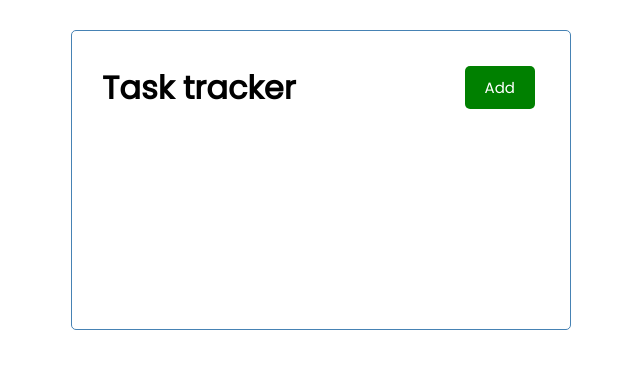
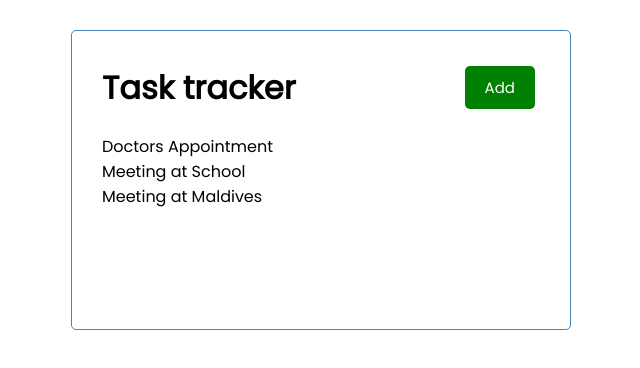
Before and after one commit to crypt096/react-task-tracker, a React (Create React App) app: page / in a window 1280 px wide. Shown: the top 368 px of the page, without its empty margins (319-959 px from the left). Built offline with nearby package versions, Linux system fonts and the light colour scheme; the HTML template or start-up script is replaced by a standard one.

Commit message:
Add tasks component.

```diff
--- a/src/App.js
+++ b/src/App.js
@@ -1,9 +1,11 @@
 import Header from './components/Header';
+import Tasks from './components/Tasks';
 
 function App() {
   return (
     <div className="container">
       <Header/>
+      <Tasks/>
     </div>
   );
 }
--- /dev/null
+++ b/src/components/Tasks.js
@@ -0,0 +1,32 @@
+const Tasks = () => {
+  const tasks = [
+    {
+      "id": 1,
+      "text": "Doctors Appointment",
+      "day": "Feb 5th at 2:30pm",
+      "reminder": true
+    },
+    {
+      "id": 2,
+      "text": "Meeting at School",
+      "day": "Feb 6th at 1:30pm",
+      "reminder": true
+    },
+    {
+      "id": 3,
+      "text": "Meeting at Maldives",
+      "day": "Feb 16th at 00:00am",
+      "reminder": true
+    }
+  ]
+  return (
+    <>
+      {tasks.map((task) => (
+        <div key={task.id}>
+          {task.text}
+        </div>
+      ))}
+    </>);
+}
+
+export default Tasks;
```
